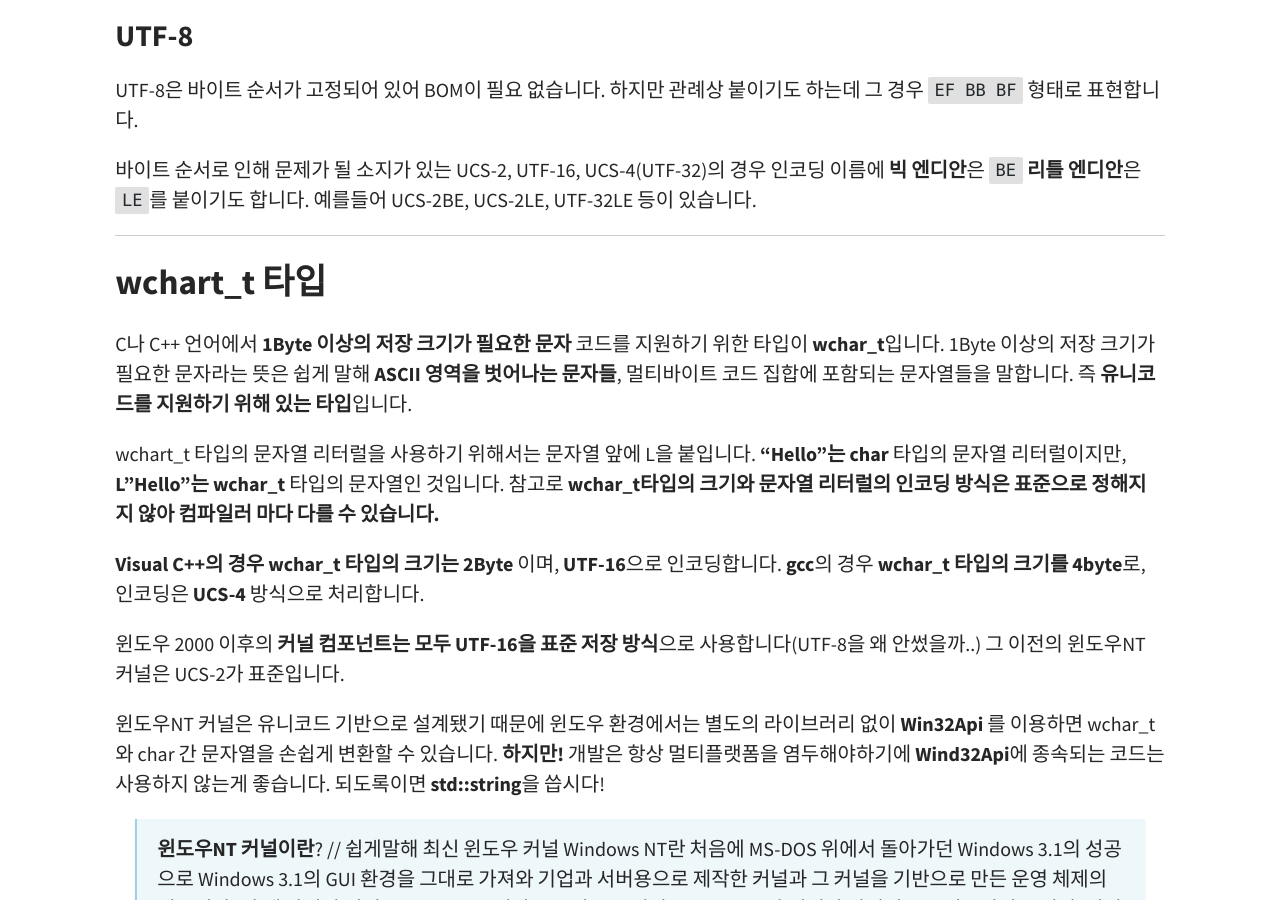
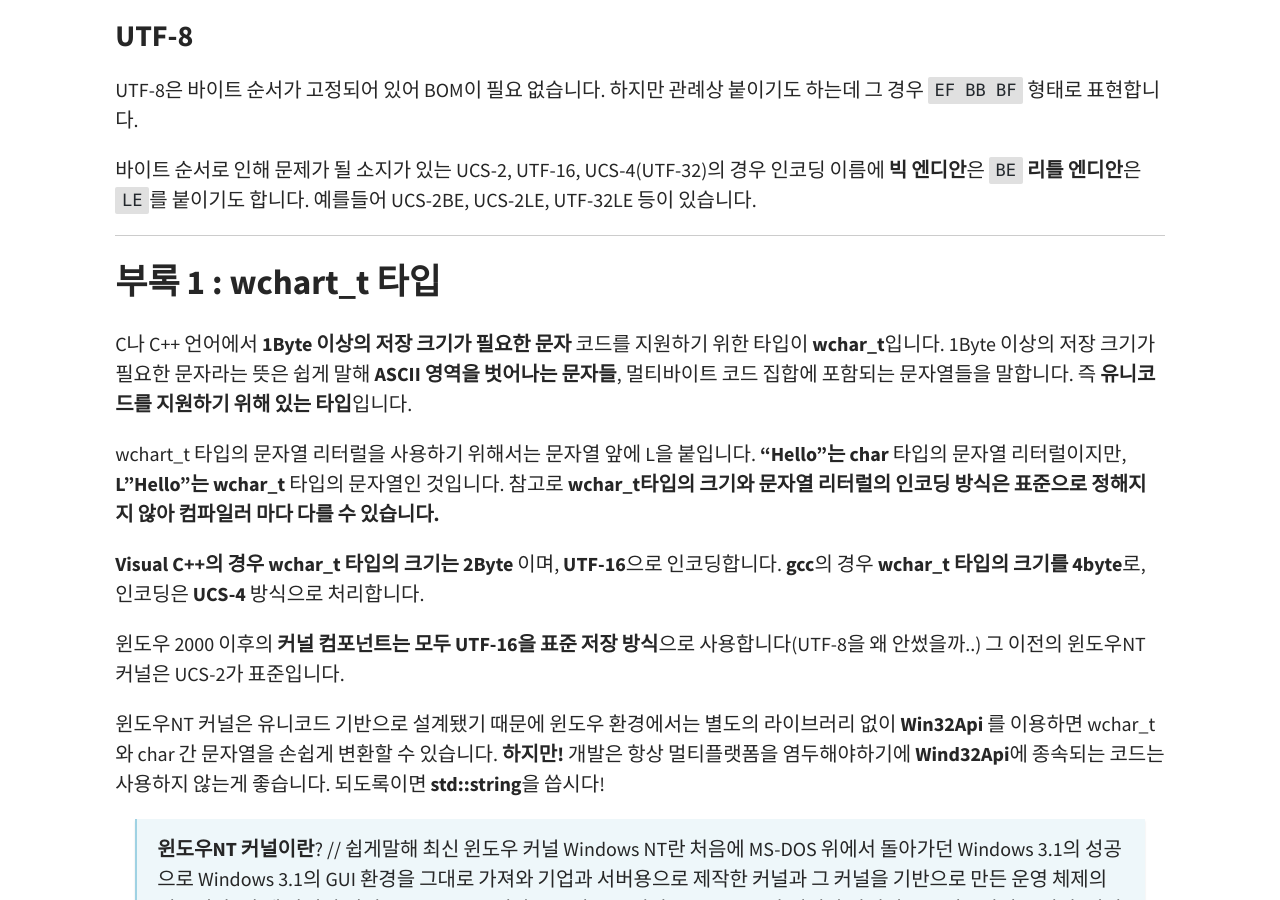
Before and after one commit to mainmethod0126/old-tech-blog, a Jekyll site: the page built from _posts/common/2022-07-03-멀티바이트와-유니코드.md, in a window 1280 px wide and 900 px high, scrolled down 4316 px. Built offline with Jekyll 4.4.1, drawn with Linux system fonts in a browser that asks for light colours; comment, search, counter and statistics services are not loaded.

Commit message:
부록 추가

```diff
--- a/_posts/common/2022-07-03-멀티바이트와-유니코드.md
+++ b/_posts/common/2022-07-03-멀티바이트와-유니코드.md
@@ -137,7 +137,7 @@ UTF-8은 바이트 순서가 고정되어 있어 BOM이 필요 없습니다.
 
 ---
 
-## wchart_t 타입
+## 부록 1 : wchart_t 타입
 C나 C++ 언어에서 **1Byte 이상의 저장 크기가 필요한 문자** 코드를 지원하기 위한 타입이 **wchar_t**입니다.
 1Byte 이상의 저장 크기가 필요한 문자라는 뜻은 쉽게 말해 **ASCII 영역을 벗어나는 문자들**, 멀티바이트 코드 집합에 포함되는 문자열들을 말합니다.
 즉 **유니코드를 지원하기 위해 있는 타입**입니다.
```
